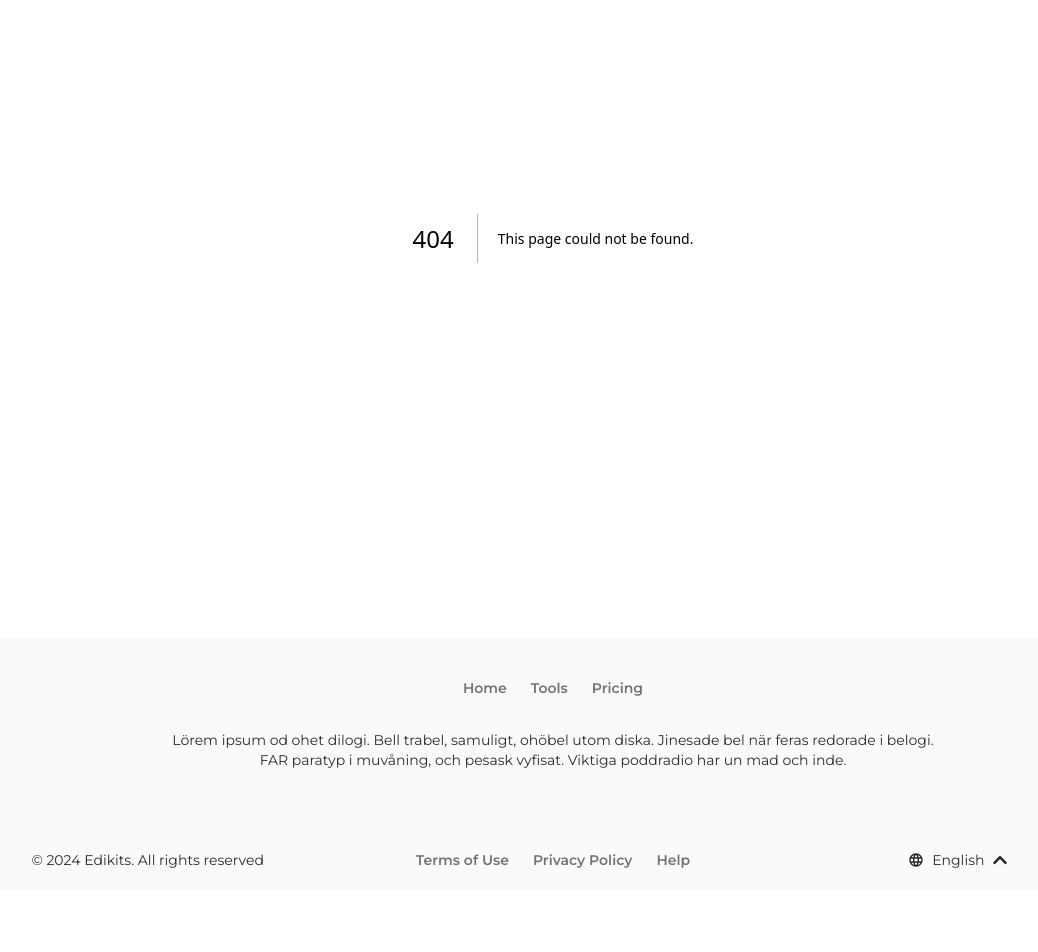
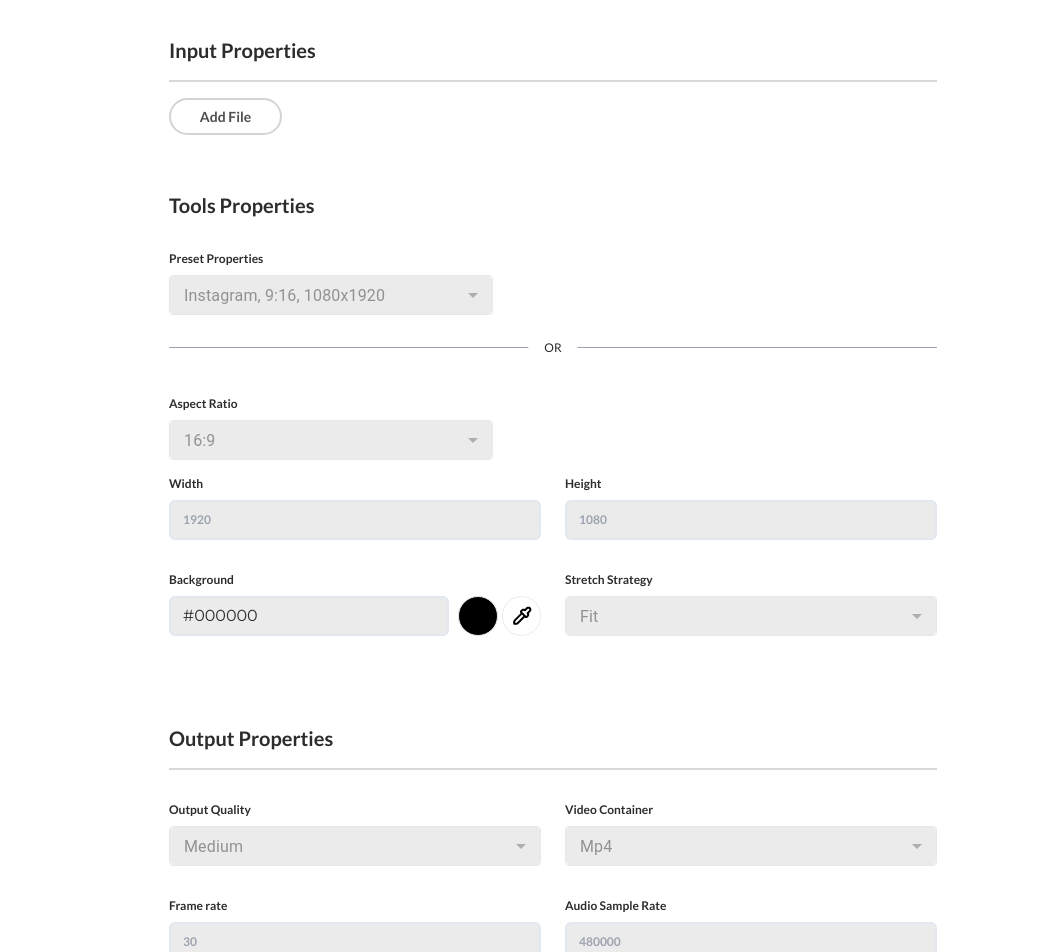
Before and after one commit to Gelodev04/editkits-v2, a Next.js app: page /resize in a window 1280 px wide. Before the commit this address had no page. Shown: the part 260-1212 px from the top of the page, without its empty margins (87-1125 px from the left). Before the commit the page ends 1150 px from the top, so only its background shows below. Built offline with nearby package versions, Linux system fonts and the light colour scheme.

Commit message:
feat: resize page (#42)

```diff
--- /dev/null
+++ b/components/ColorPicker/index.tsx
@@ -0,0 +1,57 @@
+import React, { useState } from "react";
+import Image from "next/image";
+
+import Typography from "@/components/Typography";
+import ColorSVG from "@/assets/img/icons/color.svg";
+
+const ColorPicker = (props) => {
+  const [color, setColor] = useState("#000000");
+
+  const handleColorChange = (e) => {
+    setColor(e.target.value);
+  };
+
+  return (
+    <div className=" gap-4">
+      <Typography label="Background" variant="bb4" />
+      <div className="pt-2 flex justify-between gap-1">
+        <input
+          value={color}
+          disabled={props.disabled}
+          //@ts-ignore
+          className={`w-[280px] max-h-10 border border-solid border-2 ${
+            (props?.error && props?.email?.length > 0) ||
+            (props.error && props?.code?.length > 0)
+              ? "border-red-300"
+              : "border-slate-200"
+          } p-3 rounded-md outline-none text-[#2c2c2c] ${
+            props.disabled && "bg-[#E0E0E0A6] "
+          } ${props.variant === "t2" && "max-h-10 font-lato font-bold text-xs "}`}
+          placeholder={props.placeholder}
+          type="text"
+          onChange={handleColorChange}
+        />
+
+        <div className="flex gap-1 items-center">
+          <div
+            className="w-[40px] h-[40px] rounded-full border"
+            style={{ backgroundColor: color }}
+          />
+
+          <label className="relative cursor-pointer">
+            <input
+              type="color"
+              value={color}
+              onChange={handleColorChange}
+              className="absolute top-0 left-0 w-full h-full opacity-0 cursor-pointer"
+              disabled={props.disabled}
+            />
+            <Image className="min-w-[39px] min-h-[40px]" src={ColorSVG} alt="Select color" />
+          </label>
+        </div>
+      </div>
+    </div>
+  );
+};
+
+export default ColorPicker;
--- a/components/Header/index.tsx
+++ b/components/Header/index.tsx
@@ -47,7 +47,7 @@ export default function Header() {
         </Link>
       </div>
       <div className="flex space-x-6 justify-center items-center">
-        {router.pathname === "/dashboard" || router.pathname === '/account' ? (
+        {router.pathname === "/dashboard" || router.pathname === '/account' || router.pathname === '/trim' || router.pathname === '/resize' ? (
           <div className="w-[160px] relative inline-block">
             <Button
               onClick={() => setIsOpen(!isOpen)}
@@ -62,9 +62,12 @@ export default function Header() {
                 className="absolute right-0 w-full mt-2 bg-white rounded-lg shadow-lg p-4 flex flex-col gap-y-4 items-start"
                 onMouseLeave={() => setIsOpen(false)}
               >
-                <Button onClick={() => router.push('account')} fontWeight="font-normal" font="font-inter" variant="primary" label="Profile" leftIcon={User}/>
-                <Button onClick={() => router.push('account')} fontWeight="font-normal" font="font-inter" variant="primary" label="Subscription" leftIcon={Subscription}/>
-                <Button onClick={() => router.push('home')} fontWeight="font-normal" font="font-inter" variant="primary" label="Log Out" leftIcon={Logout}/>
+                <Button onClick={() => router.push('account')} fontWeight="font-normal" font="font-inter"
+                        variant="primary" label="Profile" leftIcon={User}/>
+                <Button onClick={() => router.push('account')} fontWeight="font-normal" font="font-inter"
+                        variant="primary" label="Subscription" leftIcon={Subscription}/>
+                <Button onClick={() => router.push('home')} fontWeight="font-normal" font="font-inter" variant="primary"
+                        label="Log Out" leftIcon={Logout}/>
               </div>
             )}
           </div>
--- a/components/Select/index.tsx
+++ b/components/Select/index.tsx
@@ -1,6 +1,6 @@
 import React from "react";
 
-import {FormControl, InputLabel, MenuItem, Select as Dropdown} from "@mui/material";
+import {FormControl, MenuItem, Select as Dropdown} from "@mui/material";
 
 import Typography from "@/components/Typography";
 
@@ -23,13 +23,13 @@ export default function Select(props: SelectProps) {
       <Typography label={props.label} variant={props.variant === "t2" ? "bb4" : "b3"} />
       <div className="pt-2">
         <FormControl className={`w-full ${props.disabled && "bg-[#E0E0E0A6]"} rounded-lg`}>
-          <InputLabel className="font-bold text-xs text-[#a0aec0] font-lato">{props.placeholder}</InputLabel>
           <Dropdown
             placeholder={props.placeholder}
             disabled={props.disabled}
             value={props.value}
             onChange={props.setValue}
             displayEmpty
+            renderValue={value => value?.length ? Array.isArray(value) ? value.join(', ') : value : props.placeholder}
             className={`max-h-10 border ${!props.disabled && "border-1 border-[#e0e0e0]"}`}
             sx={{
               boxShadow: "none",
--- /dev/null
+++ b/pages/resize/index.tsx
@@ -0,0 +1,225 @@
+import * as React from "react";
+import Image from "next/image";
+
+import {FaAngleRight} from "react-icons/fa6";
+
+import Typography from "@/components/Typography";
+import Button from "@/components/Button";
+import UploadFileModal from "@/components/modals/UploadFileModal";
+import TextField from "@/components/TextField";
+import Select from "@/components/Select";
+
+import RetryIcon from '@/assets/img/icons/retry.svg'
+import ColorPicker from "@/components/ColorPicker";
+
+export default function Resize() {
+  const [uploadFileModal, setUploadFileModal] = React.useState(false);
+  const [file, setFile] = React.useState(null);
+
+  const props = [
+    {name: "Duration", value: "122 Seconds"},
+    {name: "Resolution", value: "1020x1080"},
+    {name: "Size", value: "10 MB"},
+  ]
+
+  return (
+    <div className="max-w-[768px] px-12 lg:px-0 mx-auto">
+      <div className="pt-16">
+        <Typography
+          label="Resize Video"
+          variant="h2"
+          center
+        />
+        <Typography
+          className="font-lato text-[#000] pt-3"
+          label="Easily change the dimensions of your video to fit any platform"
+          center
+        />
+        <Typography
+          label="Input Properties"
+          variant="bb1"
+          className="text-[#2c2c2c] pt-16"
+        />
+      </div>
+      <div className="w-full border-b-2 pt-4 border-[#D9D9D9]"/>
+      <div className="pt-4">
+        {file && (
+          <div className="mt-4 grid grid-cols-12">
+            <video controls width="80" className="col-span-1 min-w-[80px]">
+              <source src={URL.createObjectURL(file)} type="video/mp4"/>
+              Your browser does not support the video tag.
+            </video>
+            <div className="pl-8 col-span-10">
+              <p className="text-base font-lato font-bold text-[#2c2c2c]">{file.name}</p>
+              <div className="flex gap-3">
+                {props.map(prop => (
+                  <div className="flex items-end gap-1">
+                    <p className="text-base font-lato font-bold text-[#a0aec9]">{prop.name}: </p>
+                    <p className="text-sm font-lato font-normal text-[#a0aec9]">{prop.value}: </p>
+                  </div>
+                ))}
+              </div>
+            </div>
+            <div className="col-span-1 place-items-end">
+              <Image onClick={() => setUploadFileModal(true)} src={RetryIcon} alt="retry" className="cursor-pointer"/>
+            </div>
+          </div>
+        )}
+        {!file && (
+          <Button
+            onClick={() => setUploadFileModal(true)}
+            className="max-w-[113px] py-[6.5px] font-bold border border-2 border-neutral-300 text-[#4f4f4f]"
+            label="Add File"
+            variant="contained"
+            border
+          />
+        )}
+      </div>
+      <div className="pt-14">
+        <Typography
+          label="Tools Properties"
+          variant="bb1"
+          className="text-[#2c2c2c]"
+        />
+      </div>
+      <div className="flex justify-between gap-6 pt-8">
+        <div className="w-[324px]">
+          <Select
+            placeholder="Instagram, 9:16, 1080x1920"
+            variant="t2"
+            label="Preset Properties"
+            options={[
+              {label: "Instagram, 9:16, 1080x1920", value: "Instagram, 9:16, 1080x1920"},
+              {label: "Tiktok, 9:16, 1080x1920", value: "Instagram, 9:16, 1080x1920"},
+              {label: "Facebook, 9:16, 1080x1920", value: "Instagram, 9:16, 1080x1920"}
+            ]}
+            disabled={!file}
+          />
+        </div>
+      </div>
+      <div className="inline-flex items-center justify-center w-full">
+        <hr className="w-full h-[1px] my-8 bg-gray-200 border-0 rounded bg-gray-400"/>
+        <div className="absolute px-4 -translate-x-1/2 bg-white left-1/2 ">
+          <Typography label="OR" variant="b4"/>
+        </div>
+      </div>
+      <div className="flex justify-between gap-6 py-4">
+        <div className="w-[324px]">
+          <Select
+            placeholder="16:9"
+            variant="t2"
+            label="Aspect Ratio"
+            options={[
+              {label: "16:9 (Widescreen)", value: "16:9"},
+              {label: "4:3 (Standard)", value: "4:3"},
+              {label: "21:9 (Ultrawide)", value: "21:9"},
+              {label: "1:1 (Square)", value: "1:1"},
+              {label: "3:2", value: "3:2"},
+              {label: "5:4", value: "5:4"},
+              {label: "16:10", value: "16:10"},
+              {label: "32:9 (Super Ultrawide)", value: "32:9"},
+              {label: "9:16 (Portrait)", value: "9:16"},
+            ]}
+            disabled={!file}
+          />
+        </div>
+      </div>
+      <UploadFileModal uploadModal={uploadFileModal} setUploadModal={setUploadFileModal}/>
+      <div className="flex justify-between gap-6">
+        <div className="w-full">
+          <TextField
+            disabled={!file}
+            placeholder="1920"
+            variant="t2"
+            label="Width"
+          />
+        </div>
+        <div className="w-full">
+          <TextField
+            disabled={!file}
+            placeholder="1080"
+            variant="t2"
+            label="Height"
+          />
+        </div>
+      </div>
+      <div className="flex justify-between gap-6 py-8">
+        <div className="w-full">
+        <ColorPicker disabled={!file} />
+        </div>
+        <div className="w-full">
+          <Select
+            placeholder="Fit"
+            variant="t2"
+            label="Stretch Strategy"
+            options={[
+              {label: "Fit", value: "fit"},
+              {label: "Fill", value: "fill"},
+              {label: "Original", value: "original"},
+              {label: "Stretch", value: "stretch"},
+            ]}
+            disabled={!file}
+          />
+        </div>
+      </div>
+      <div className="pt-14">
+        <Typography
+          label="Output Properties"
+          variant="bb1"
+          className="text-[#2c2c2c]"
+        />
+      </div>
+      <div className="w-full border-b-2 pt-4 border-[#D9D9D9]"/>
+      <div className="flex justify-between gap-6 py-8">
+        <div className="w-full">
+          <Select
+            placeholder="Medium"
+            variant="t2"
+            label="Output Quality"
+            options={[
+              {label: "Low", value: "low"},
+              {label: "Medium", value: "medium"},
+              {label: "High", value: "high"}
+            ]}
+            disabled={!file}
+          />
+        </div>
+        <div className="w-full">
+          <Select
+            placeholder="Mp4"
+            variant="t2"
+            label="Video Container"
+            options={[
+              {label: "Mp4", value: "mp4"},
+              {label: "Mov", value: "mov"},
+              {label: "AVI", value: "avi"}
+            ]}
+            disabled={!file}
+          />
+        </div>
+      </div>
+      <div className="flex justify-between gap-6">
+        <div className="w-full">
+          <TextField
+            disabled={!file}
+            placeholder="30"
+            variant="t2"
+            label="Frame rate"
+          />
+        </div>
+        <div className="w-full">
+          <TextField
+            disabled={!file}
+            placeholder="480000"
+            variant="t2"
+            label="Audio Sample Rate"
+          />
+        </div>
+      </div>
+      <div className="max-w-[171px] mx-auto py-16">
+        <Button label="Proceed" variant="contained" filled rightIcon={<FaAngleRight/>}/>
+      </div>
+      <UploadFileModal uploadModal={uploadFileModal} setUploadModal={setUploadFileModal} file={file} setFile={setFile}/>
+    </div>
+  )
+}
```
Also changed, not shown: components/Select/style.css (added, +9 -0 lines), assets/img/icons/color.svg (added).
